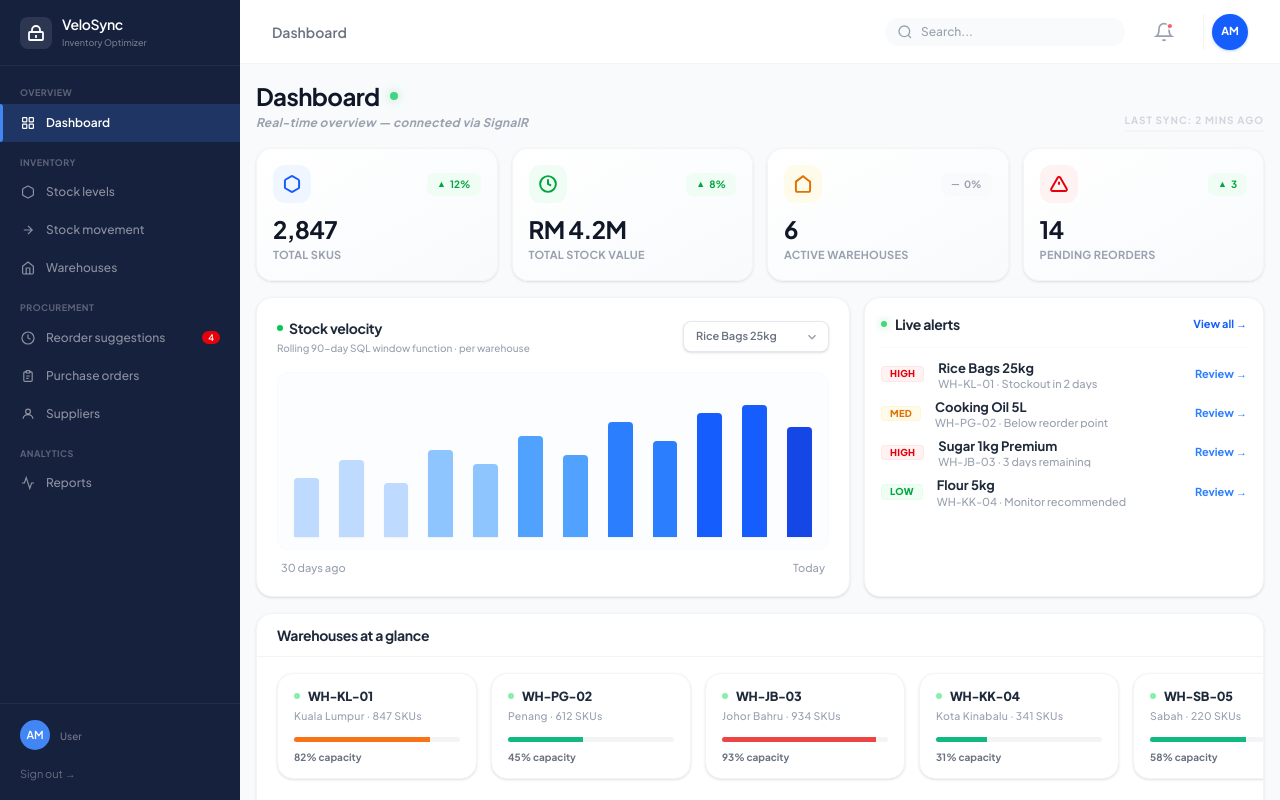
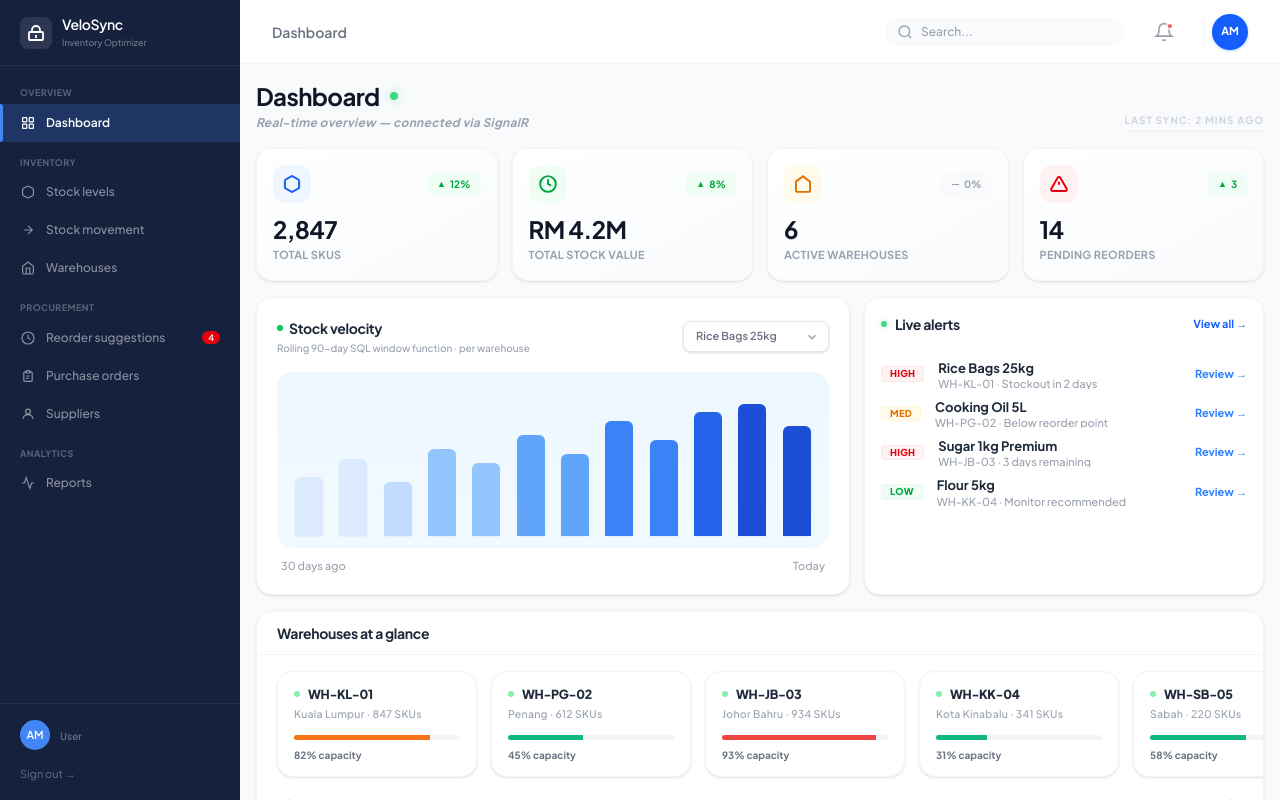
Before and after one commit to Majid-Mj/VeloSyncOptimizer-Frontend, a React (Vite) app: page /dashboard in a window 1280 px wide. Built offline with nearby package versions, Linux system fonts and the light colour scheme.

Commit message:
Refactor VelocityChart to feature a gorgeous sky blue gradient background and rounded bars

```diff
--- a/src/Components/Dashboard/VelocityChart.jsx
+++ b/src/Components/Dashboard/VelocityChart.jsx
@@ -20,6 +20,21 @@ const DUMMY_DATA = {
     { h: '68%', color: 'bg-blue-600' }, { h: '62%', color: 'bg-blue-700' }, { h: '75%', color: 'bg-blue-700' }
   ]
 };
+
+const BAR_COLORS = [
+  'bg-[#dbeafe]', // 0: ice blue
+  'bg-[#dbeafe]', // 1
+  'bg-[#bfdbfe]', // 2: soft light blue
+  'bg-[#93c5fd]', // 3: sky blue
+  'bg-[#93c5fd]', // 4
+  'bg-[#60a5fa]', // 5: medium blue
+  'bg-[#60a5fa]', // 6
+  'bg-[#3b82f6]', // 7: vivid blue
+  'bg-[#3b82f6]', // 8
+  'bg-[#2563eb]', // 9: royal blue
+  'bg-[#1d4ed8]', // 10: deep blue
+  'bg-[#1d4ed8]'  // 11
+];
 
 const VelocityChart = () => {
   const [selectedItem, setSelectedItem] = useState('Rice Bags 25kg');
@@ -54,8 +69,8 @@ const VelocityChart = () => {
       </div>
 
       {/* Chart Body with Background Container */}
-      <div className="relative pt-6 pb-3 px-4 bg-blue-50/20 rounded-xl border border-blue-50/30">
-        <div className="flex items-end justify-between gap-5 h-[140px]">
+      <div className="relative pt-6 pb-3 px-4 bg-gradient-to-b from-[#e0f2fe]/60 to-[#bae6fd]/20 rounded-2xl">
+        <div className="flex items-end justify-between gap-3 h-[140px]">
           {bars.map((bar, i) => (
             <div key={i} className="flex-1 group relative flex flex-col items-center h-full justify-end">
               {/* Tooltip */}
@@ -64,7 +79,7 @@ const VelocityChart = () => {
               </div>
 
               <div
-                className={`w-full max-w-[28px] rounded-t-sm transition-all duration-700 cursor-pointer ${bar.color} hover:brightness-95 shadow-sm shadow-blue-900/5`}
+                className={`w-full max-w-[28px] rounded-t-[6px] transition-all duration-700 cursor-pointer ${BAR_COLORS[i] || 'bg-blue-500'} hover:brightness-95 shadow-sm shadow-blue-900/5`}
                 style={{ height: bar.h }}
               ></div>
             </div>
```
